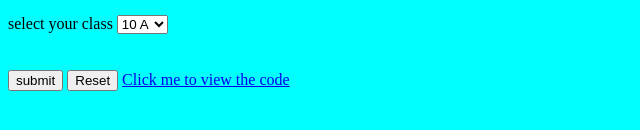
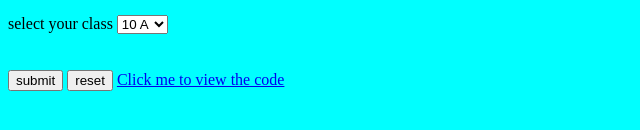
Before and after one commit to TheSupremeLeader/Assignment9, a plain HTML site: page index.html in a window 1280 px wide. Shown: the part 240-370 px from the top of the page, 0-640 px from the left. Drawn offline with Linux system fonts and the light colour scheme.

Commit message:
Many Changes Made Please update

```diff
--- a/index.html
+++ b/index.html
@@ -41,8 +41,8 @@
                 <BR>
                 <BR>
             <input type="submit" value="submit" />
-            <Input type="Reset" Value="Reset">
-                <a href="https://github.com/TheSupremeLeader/Assignment9/blob/main/index.html">Click me to view the code</a>
+            <input type="reset" Value="reset" />
+            <a href="https://github.com/TheSupremeLeader/Assignment9/blob/main/index.html">Click me to view the code</a>
         </Form>
     </Body>
 </HTML>
```
